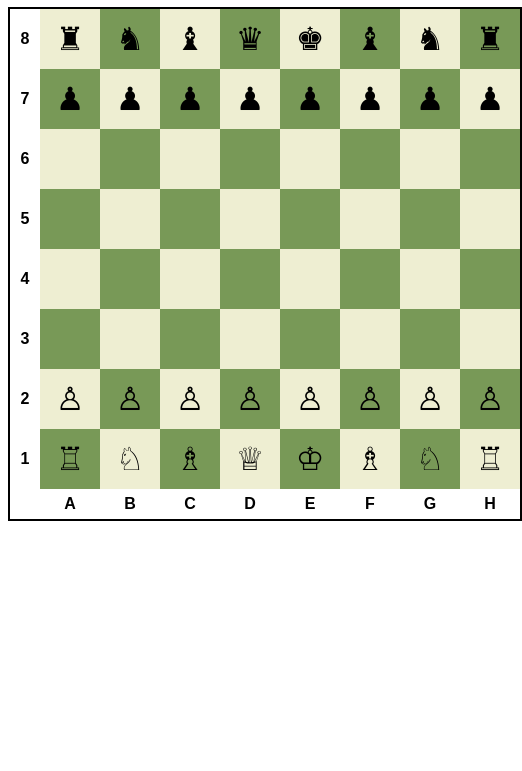
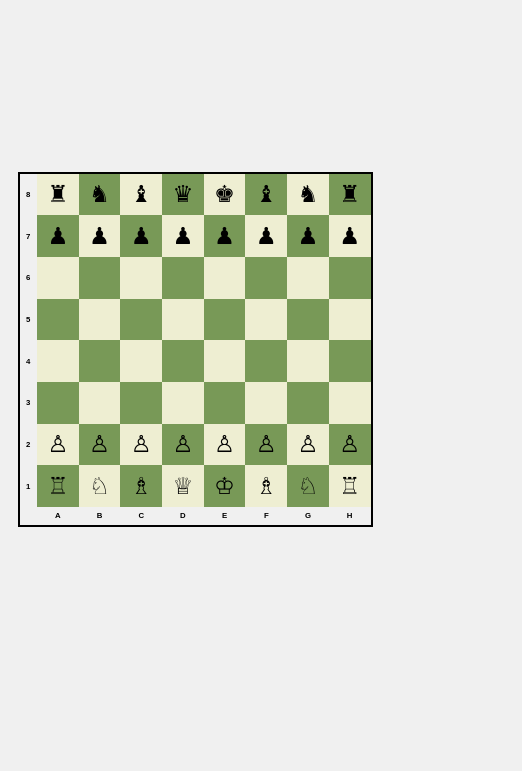
Before and after one commit to thomasbarbier/chess, a plain HTML site: page index.html in a window 390 px wide. Shown: the part 73-844 px from the top of the page, 522 px wide, since content can reach past the window. Drawn offline with Linux system fonts and the light colour scheme.

Commit message:
:lipstick: improve css to be responsiv to screen size

```diff
--- a/index.html
+++ b/index.html
@@ -7,7 +7,6 @@
   <link rel="stylesheet" href="style.css">
 </head>
 <body>
-  <h1>Mon jeu d'échecs</h1>
   <div id="chessboard"></div>
   <script src="script.js"></script>
 </body>
--- a/style.css
+++ b/style.css
@@ -1,20 +1,29 @@
-/* style.css */
+body {
+  display: flex;
+  justify-content: center;   /* centre horizontalement */
+  align-items: center;       /* centre verticalement */
+  height: 100vh;             /* toute la hauteur */
+  margin: 0;
+  background-color: #f0f0f0; /* optionnel */
+}
+
 #chessboard {
   display: grid;
-    grid-template-columns: 30px repeat(8, 60px);
-    grid-template-rows: repeat(8, 60px) 30px;
+  grid-template-columns: 5% repeat(8, 1fr);   /* première colonne = labels verticaux */
+  grid-template-rows: repeat(8, 1fr) 5%;      /* dernière ligne = labels horizontaux */
+
+  width: 90vw;        /* prend 90% de la largeur écran */
+  max-width: 90vh;    /* mais pas plus que la hauteur */
+  aspect-ratio: 1/1;  /* carré parfait */
+
   border: 2px solid black;
-    width: 510px;
-    height: 510px;
 }
 
 .square {
-    width: 60px;
-    height: 60px;
   display: flex;
   align-items: center;
   justify-content: center;
-    font-size: 32px;
+  font-size: 6vw;      /* adaptatif avec la largeur écran */
 }
 
 .label {
@@ -24,6 +33,7 @@
   font-weight: bold;
   font-family: sans-serif;
   user-select: none;
+  font-size: 2vw;       /* taille adaptative aussi */
 }
 
 .dark {
@@ -39,8 +49,8 @@
 }
 
 .selected {
-    outline: 3px solid blue;
-    outline-offset: -3px;
+  outline: 0.4vw solid blue;
+  outline-offset: -0.4vw;
   border-radius: 5px;
 }
 
```
Lines whose indentation alone changed are shown as unchanged.
